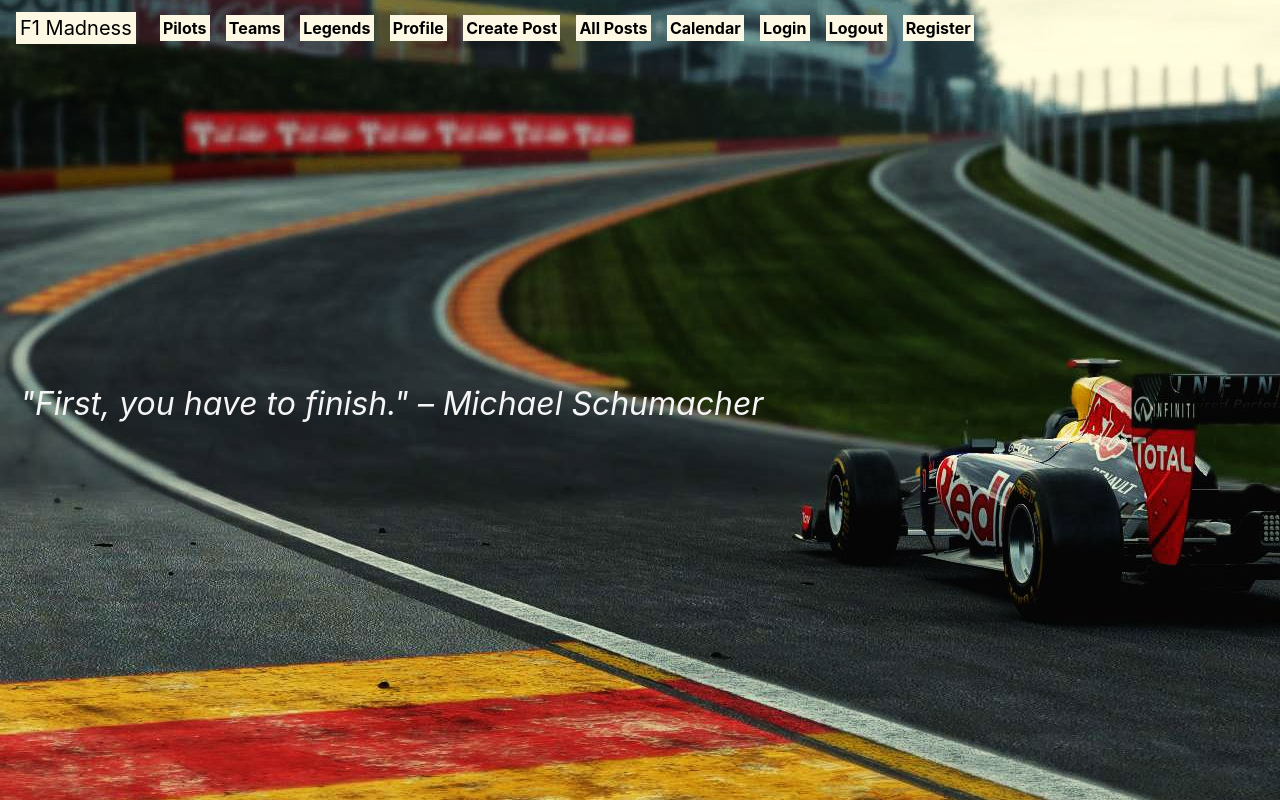
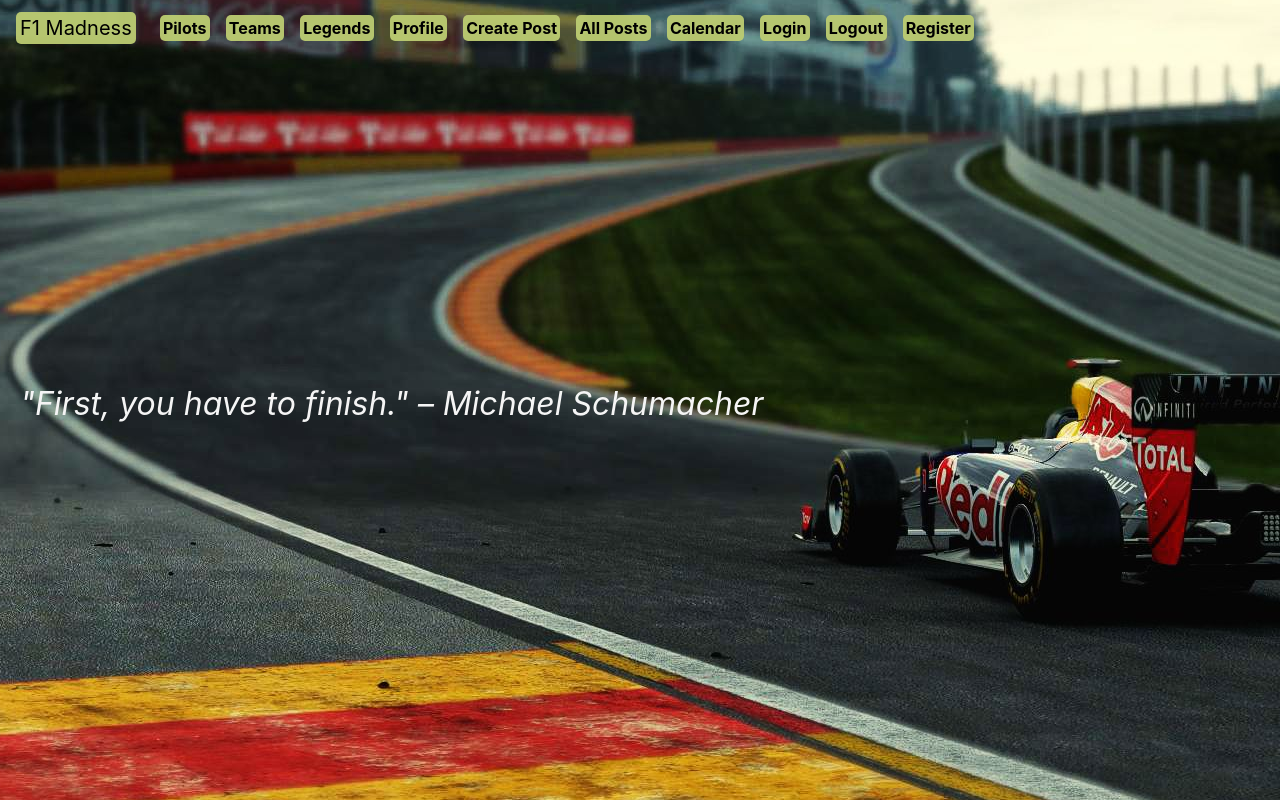
Before and after one commit to ivulchev/my-first-react-project-exam, a React (Create React App) app: page / in a window 1280 px wide. Built offline with nearby package versions, Linux system fonts and the light colour scheme.

Commit message:
created CSS module for Navbar
marked elements now are colorized

```diff
--- a/src/components/Navbar/Navbar.js
+++ b/src/components/Navbar/Navbar.js
@@ -1,3 +1,4 @@
+import  "./Navbar.module.css"
 function Navbar() {
     return (
         <nav className="navbar navbar-expand-lg navbar-light ">
--- /dev/null
+++ b/src/components/Navbar/Navbar.module.css
@@ -0,0 +1,4 @@
+mark {
+    background-color:rgba(188, 204, 114, 0.952);
+    border-radius: 5px;
+  }
```
